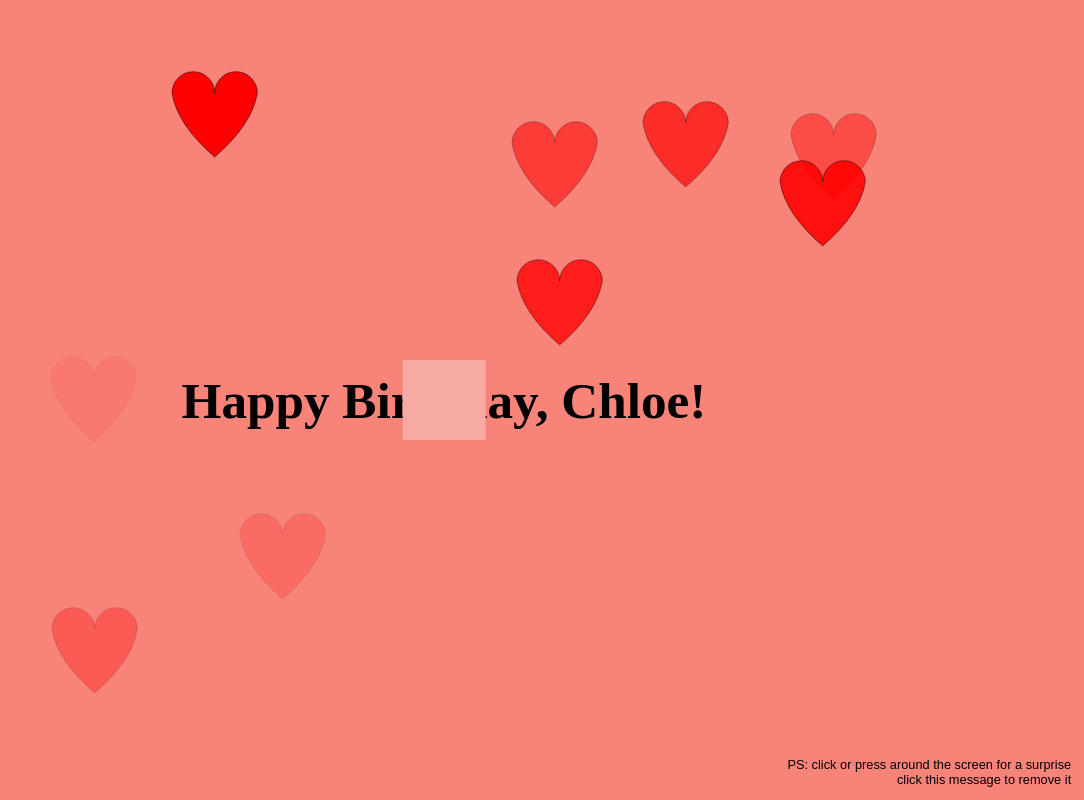
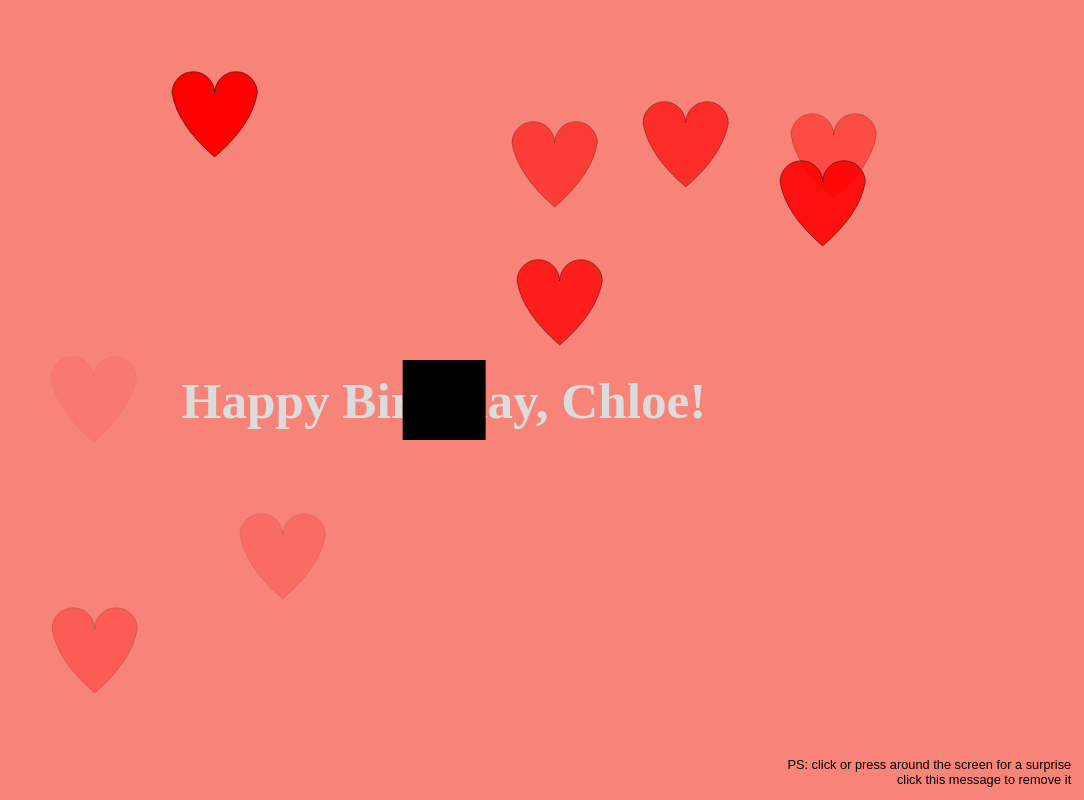
Before and after one commit to jim-low/for-friends, a plain HTML site: page html/chloe.html in a window 1280 px wide. Shown: the whole page, without its empty margins (196-1280 px from the left). Drawn offline with Linux system fonts and the light colour scheme; a web font is replaced by a local one.

Commit message:
changed colors of block and message

```diff
--- a/css/chloe.css
+++ b/css/chloe.css
@@ -67,10 +67,11 @@
     text-align: center;
     font-family: baskerville-italic;
     font-size: 4vw;
+    color: #DCDCDC;
 }
 
 .block {
-    background-color: #F7A9A3;
+    background-color: #000000;
 }
 
 .feature-hint {
```
